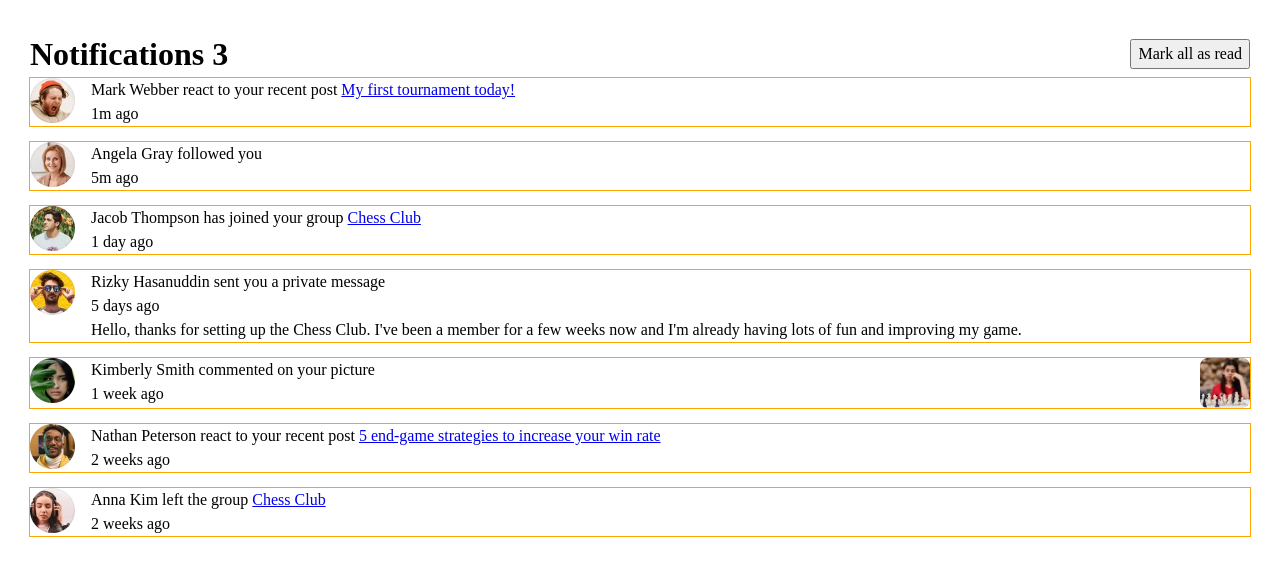
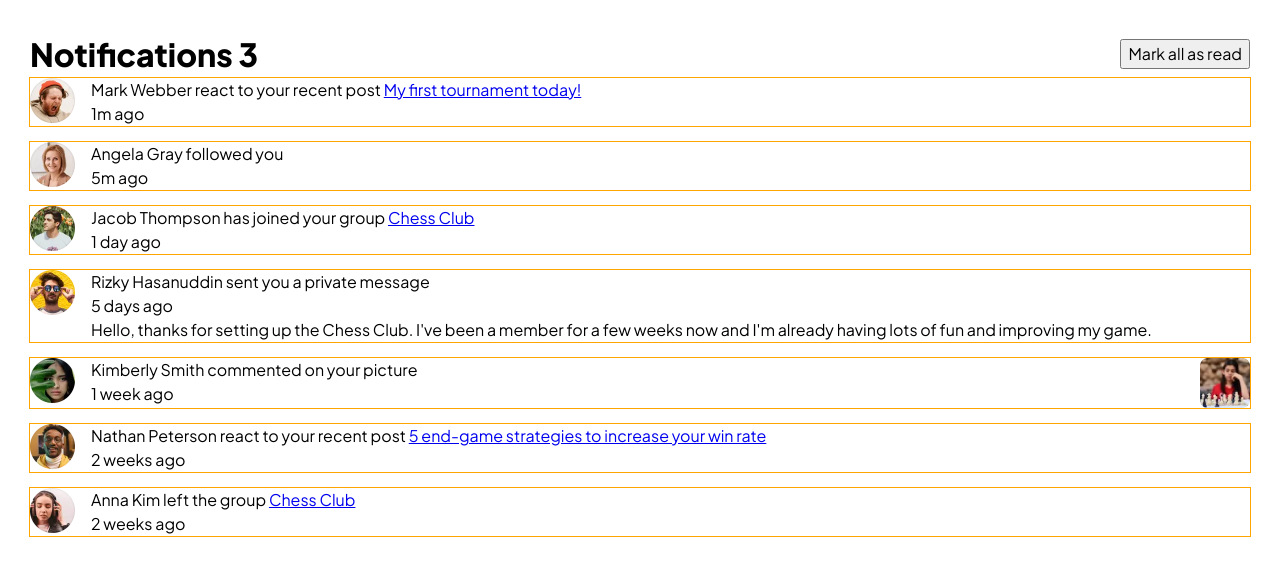
Before and after one commit to edo979/notification-page, a React (Vite) app: page / in a window 1280 px wide. Shown: the top 576 px of the page. Built offline with nearby package versions, Linux system fonts and the light colour scheme.

Commit message:
add fonts

```diff
--- /dev/null
+++ b/src/scss/_msc.scss
@@ -0,0 +1,25 @@
+@font-face {
+  font-family: 'jakarta';
+  src: url('/public/assets/fonts/static/PlusJakartaSans-ExtraBold.ttf')
+    format('truetype');
+  font-weight: bold;
+}
+
+@font-face {
+  font-family: 'jakarta';
+  src: url('/public/assets/fonts/static/PlusJakartaSans-Medium.ttf')
+    format('truetype');
+  font-weight: normal;
+}
+
+@font-face {
+  font-family: 'jakarta';
+  src: url('/public/assets/fonts/PlusJakartaSans-VariableFont_wght.ttf')
+    format('truetype');
+  font-weight: 100 1000;
+  font-display: swap;
+}
+
+body {
+  font-family: 'jakarta', sans-serif;
+}
--- a/src/scss/style.scss
+++ b/src/scss/style.scss
@@ -1,4 +1,5 @@
 @use 'reset';
+@use 'msc';
 @use 'layout';
 @use 'components';
 @use 'media-query';
```
